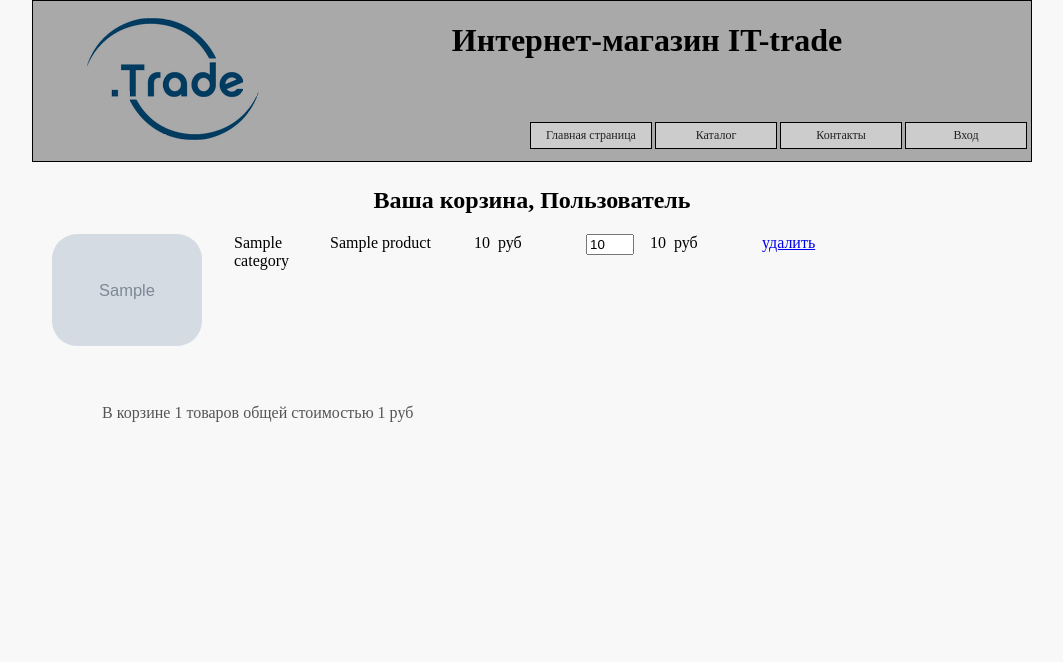
After one commit to evlx87/shop_it_trade, a Django app: template backend/templates/basketapp/basket.html in a window 1280 px wide. The commit adds this page. Shown: the top 662 px of the page, without its empty margins (108-1171 px from the left). Run offline with Django 3.2, Linux system fonts and the light colour scheme; the template is opened without the code that fills it: most values are stand-ins (such as "Sample title", 1, 10 or a date in 2020); grey boxes marked "Sample" are stand-in pictures.

Commit message:
modify basketapp, add css styles for basketapp templates

```diff
--- a/backend/static/css/style.css
+++ b/backend/static/css/style.css
@@ -221,3 +221,78 @@ h4 {
 .auth_forms {
     text-align: center;
 }
+/* Страница корзины */
+.basket-container {
+    margin: 25px auto;
+}
+.basket-container .head {
+    margin: 25px auto;
+}
+.basket-container button {
+    margin-left: 25px;
+    width: 150px;
+    display: block;
+    float: left;
+}
+.basket-container button a {
+    text-decoration: none;
+    color: #555;
+}
+.basket-container img {
+    display: block;
+    float: left;
+    width: 150px;
+    border-radius: 25px;
+}
+.basket-container input[type="submit"] {
+    width: 150px;
+    display: block;
+    float: left;
+    margin-bottom: 25px;
+}
+.basket-container .basket_summary {
+    display: block;
+    margin-left: 50px;
+    margin-bottom: 15px;
+    color: #555;
+}
+.basket-list input[type="number"] {
+    width: 3em;
+    position: relative;
+    display: block;
+    float: left;
+}
+.basket-list span.category_name {
+    margin-left: 2em;
+    width: 5em;
+    position: relative;
+    display: block;
+    float: left;
+}
+.basket-list span.product_name {
+    margin-left: 1em;
+    width: 8em;
+    position: relative;
+    display: block;
+    float: left;
+}
+.basket-list span.product_price {
+    margin-left: 1em;
+    width: 7em;
+    position: relative;
+    display: block;
+    float: left;
+}
+.basket-list span.product_cost {
+    margin-left: 1em;
+    width: 7em;
+    position: relative;
+    display: block;
+    float: left;
+}
+.basket-list .basket_record {
+    position: relative;
+    display: block;
+    height: 170px;
+    float: none;
+}
--- /dev/null
+++ b/backend/templates/basketapp/basket.html
@@ -0,0 +1,10 @@
+{% extends 'mainapp/base.html' %}
+
+{% block page_content %}
+    <div class="basket-container">
+        <h2>Ваша корзина, {{ user.first_name|title|default:'Пользователь' }}</h2>
+        <div class="basket-list">
+            {% include 'basketapp/includes/basket_list.html' %}
+        </div>
+    </div>
+{% endblock %}
--- /dev/null
+++ b/backend/templates/basketapp/includes/basket_list.html
@@ -0,0 +1,20 @@
+{% for item in basket %}
+    <div class="basket_record">
+        <img src="/media/{{ item.product.image }}" alt="{{ item.product.short_desc }}">
+        <span class="category_name">{{ item.product.category.name }}</span>
+        <span class="product_name">{{ item.product.name }}</span>
+        <span class="product_price">{{ item.product.price }}&nbsp руб</span>
+        <input type="number" name="{{ item.pk }}" min="0" value="{{ item.quantity }}">
+        <span class="product_cost">{{ item.product_cost }}&nbsp руб</span>
+        <a href="{% url 'basket:delete' item.pk %}" class="delete_btn">
+            удалить
+        </a>
+    </div>
+{% endfor %}
+
+{% if basket %}
+    <div class="basket_summary">
+        В корзине {{ basket.0.total_quantity }} товаров общей стоимостью
+        {{ basket.0.total_cost }} руб
+    </div>
+{% endif %}
```
Also changed, not shown: backend/apps/basketapp/urls.py (+5 -4 lines), backend/apps/basketapp/views.py (+17 -3 lines), backend/apps/mainapp/views.py (+7 -0 lines).
